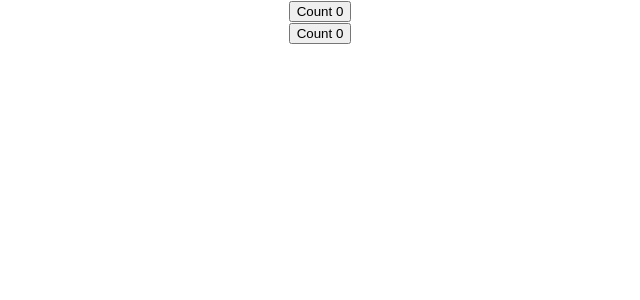
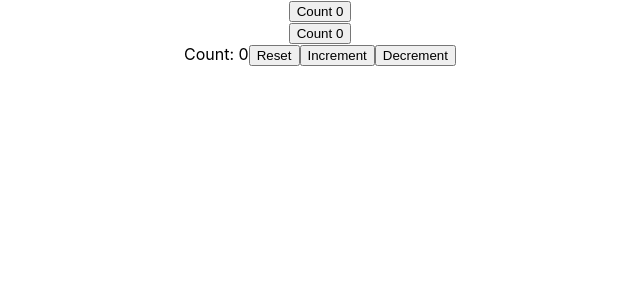
Before and after one commit to ndangohmofor/react-hooks, a React (Create React App) app: page / in a window 1280 px wide. Shown: the top 300 px of the page, without its empty margins (320-960 px from the left). Built offline with nearby package versions, Linux system fonts and the light colour scheme.

Commit message:
useState with previous state

```diff
--- a/src/App.js
+++ b/src/App.js
@@ -2,12 +2,14 @@
 import './App.css';
 import ClassCounter from './components/ClassCounter';
 import HookCounter from './components/HookCounter';
+import HookCounterTwo from './components/HookCounterTwo';
 
 function App() {
   return (
     <div className="App">
       <ClassCounter />
       <HookCounter />
+      <HookCounterTwo />
     </div>
   );
 }
--- /dev/null
+++ b/src/components/HookCounterTwo.js
@@ -0,0 +1,18 @@
+import React, { useState } from "react"
+
+const HookCounterTwo = () => {
+
+  const initialCount = 0;
+  const [count, setCount] = useState(initialCount)
+
+  return (
+    <div>
+      Count: {count}
+      <button onClick={() => setCount(initialCount)}>Reset</button>
+      <button onClick={() => setCount(prevCount => prevCount + 1)}>Increment</button>
+      <button onClick={() => setCount(prevCount => prevCount - 1)}>Decrement</button>
+    </div>
+  )
+};
+
+export default HookCounterTwo;
```
